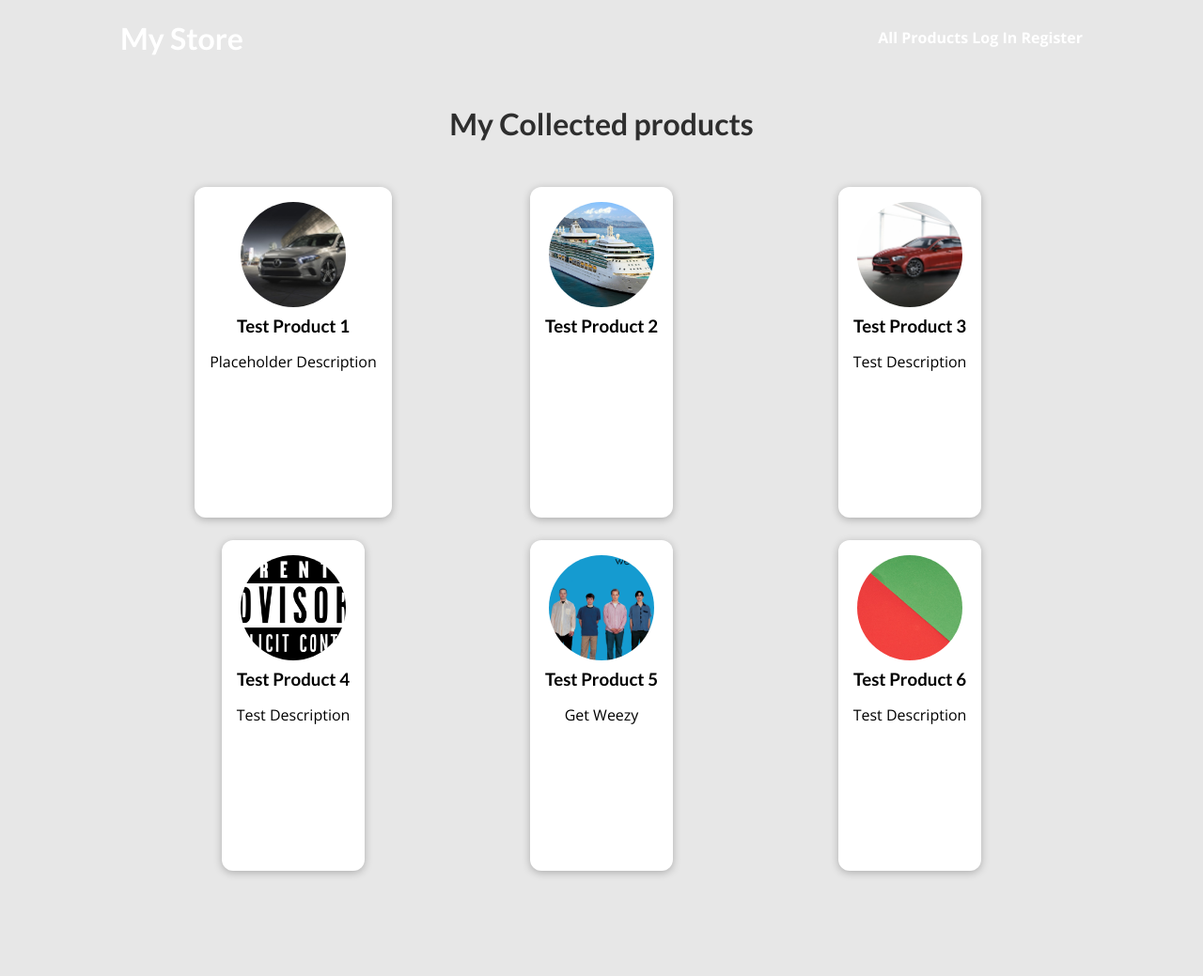
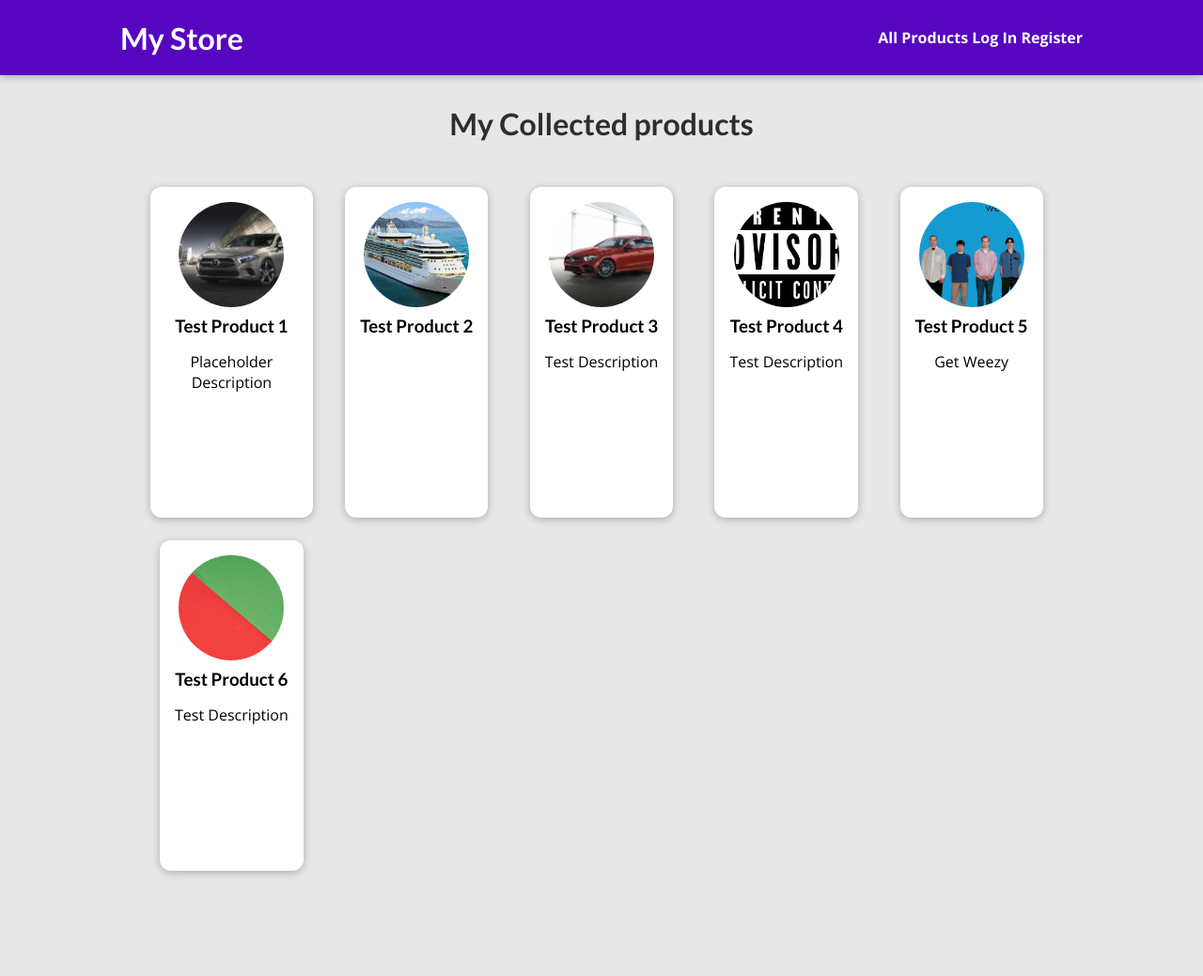
Before and after one commit to velkods/finalproject, a Django app: page /products in a window 1280 px wide. Shown: the whole page at 94% size. Run offline with Django 4.2, Linux system fonts and the light colour scheme; data comes from the database, SQL or seed files in the repository; both versions use the stored data as it was after the commit.

Commit message:
Database tied to website, product detail pages now working.

```diff
--- a/store/static/store/all_products.css
+++ b/store/static/store/all_products.css
@@ -48,7 +48,7 @@ body {
     margin: 0;
     padding: 0;
     display: grid;
-    grid-template-columns: repeat(auto-fill, minmax(17rem, 1fr));
+    grid-template-columns: repeat(auto-fill, minmax(10rem, 1fr));
     gap: 1.5rem;
   }
 
@@ -63,4 +63,5 @@ body {
     box-shadow: 0 2px 8px rgba(0, 0, 0, 0.25);
     border-radius: 12px;
     background-color: white;
+    word-wrap: normal;
   }
--- a/store/static/store/product_detail.css
+++ b/store/static/store/product_detail.css
@@ -3,7 +3,7 @@ body {
   }
 
   #main-navigation {
-    background-color: #390281;
+    background-color: #5706c0;
     box-shadow: 0 2px 8px rgba(0, 0, 0, 0.25);
   }
 
--- a/store/templates/store/all_products.html
+++ b/store/templates/store/all_products.html
@@ -8,10 +8,10 @@ All My Products
 {% block css_files %}
   <link rel="stylesheet" href="{% static "store/product.css" %}" />
   <link rel="stylesheet" href="{% static "store/all_products.css" %}" />
-  <link rel="stylesheet" href="{% static "store/index.css" %}" />
+  <link rel="stylesheet" href="{% static "store/product_detail.css" %}" />
 {% endblock %}
 
-
+<header id="main-navigation"></header>
 
 {% block content %}
 
--- a/store/templates/store/product_detail.html
+++ b/store/templates/store/product_detail.html
@@ -13,7 +13,7 @@
 {% block content %}
 <section id="summary">
   <h2>{{ product.title }}</h2>
-  <article>
+  <article class = "product">
     <img src={{product.image.url}}/>
     <p> Price: P{{ product.price }} </p>
     <div>
--- a/store/views.py
+++ b/store/views.py
@@ -1,6 +1,7 @@
 from datetime import date
 from django.shortcuts import render
 from .models import GoodsList
+from django.shortcuts import get_object_or_404
 
 # Create your views here.
 
@@ -77,8 +78,7 @@ def products(request):
   })
 
 def product_detail(request, slug):
-  goods_list = GoodsList.objects.all()
-  identified_product = (product for product in goods_list if {product.slug} == slug)
+  identified_product = get_object_or_404(GoodsList, slug=slug)
   return render(request, "store/product_detail.html", {
     "product": identified_product
   })
```
Also changed, not shown: db.sqlite3, media/static/products/green-red-pastel-paper-color-background_1122-4045.jpg (added).
